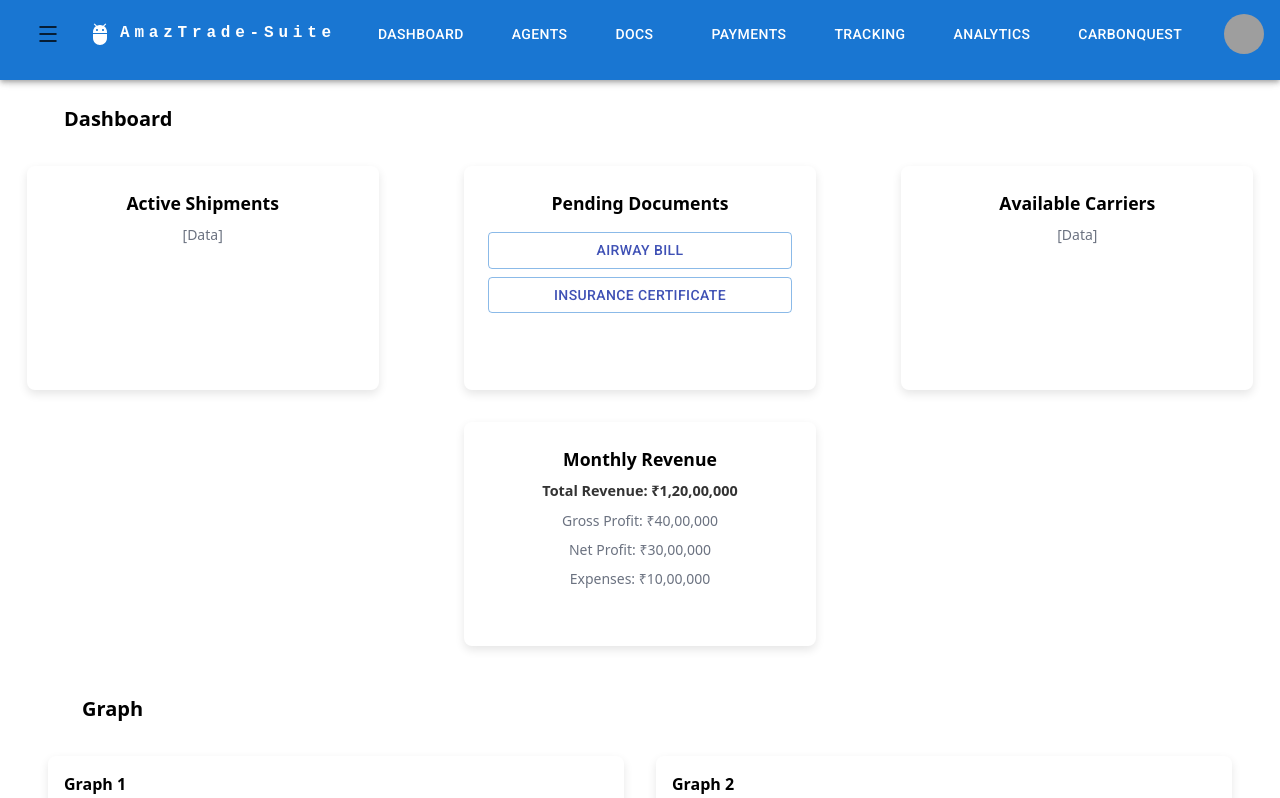
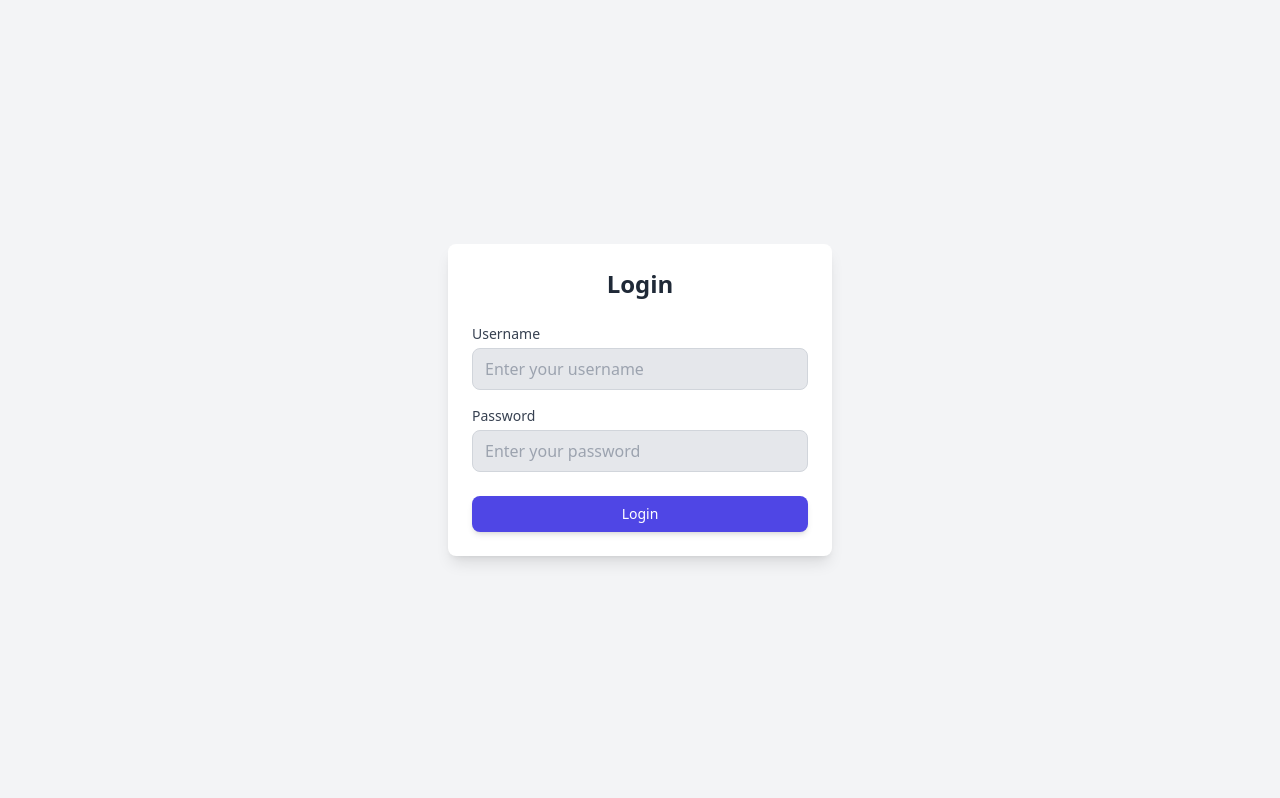
Before and after one commit to THUNDERBLD/Amazon_Hackathon, a React (Vite) app: page / in a window 1280 px wide. Shown: the top 798 px of the page. Built offline with nearby package versions, Linux system fonts and the light colour scheme; grey boxes are pictures that could not be loaded.

Commit message:
loginpage

```diff
--- a/src/App.jsx
+++ b/src/App.jsx
@@ -8,6 +8,7 @@ import Payments from './pages/Payments.jsx';
 import Tracking from './pages/Tracking.jsx';
 import Agents from './pages/Agents.jsx';
 import CarbonQuest from './pages/CarbonQuest.jsx';
+import LoginPage from './pages/LoginPage.jsx';
 
 const pageVariants = {
   initial: { x: '100%', opacity: 0 },
@@ -22,7 +23,7 @@ function AnimatedRoutes() {
     <AnimatePresence mode="wait">
       <Routes location={location} key={location.pathname}>
         <Route
-          path="/"
+          path="/dashboard"
           element={
             <motion.div
               initial="initial"
@@ -35,6 +36,20 @@ function AnimatedRoutes() {
               <Dashboard />
 
               </div>
+            </motion.div>
+          }
+        />
+        <Route
+          path="/"
+          element={
+            <motion.div
+              initial="initial"
+              animate="animate"
+              exit="exit"
+              variants={pageVariants}
+              transition={{ duration: 0.5 }}
+            >
+              <LoginPage />
             </motion.div>
           }
         />
--- a/src/Components/ResponsiveAppBar.jsx
+++ b/src/Components/ResponsiveAppBar.jsx
@@ -130,7 +130,7 @@ function ResponsiveAppBar() {
                 <Button
                   className="mx-4"
                   component={Link}
-                  to={page === "Dashboard" ? "/" : `/${page.toLowerCase()}`}
+                  to={page === "Dashboard" ? "/dashboard" : `/${page.toLowerCase()}`}
                   sx={{ color: "black" }}
                 >
                   {page}
--- a/src/pages/Dashboard.jsx
+++ b/src/pages/Dashboard.jsx
@@ -280,6 +280,11 @@ function Dashboard() {
 </div>
 
 
+
+
+
+
+
       {/* Chatbot in the bottom-right corner */}
       <Chatbot />
     </>
--- /dev/null
+++ b/src/pages/LoginPage.jsx
@@ -0,0 +1,62 @@
+import React, { useState } from "react";
+import { useNavigate } from "react-router-dom";
+
+function LoginPage() {
+  const [username, setUsername] = useState("");
+  const [password, setPassword] = useState("");
+  const [error, setError] = useState(""); // Track error messages
+  const navigate = useNavigate();
+
+  const handleLogin = () => {
+    // Simulate a login API call
+    if (username === "user" && password === "password123") {
+      setError(""); // Clear error if login is successful
+      navigate("/dashboard"); // Redirect to the dashboard
+    } else {
+      setError("Invalid username or password. Please try again."); // Set error message
+    }
+  };
+
+  return (
+    <div className="flex items-center justify-center min-h-screen bg-gray-100">
+      <div className="w-full max-w-sm p-6 bg-white rounded-lg shadow-lg">
+        <h1 className="text-2xl font-semibold text-center text-gray-800">Login</h1>
+        <div className="mt-6">
+          <label className="block text-sm font-medium text-gray-700">
+            Username
+          </label>
+          <input
+            type="text"
+            value={username}
+            onChange={(e) => setUsername(e.target.value)}
+            className="w-full mt-1 px-3 py-2 text-gray-700 bg-gray-200 border border-gray-300 rounded-lg focus:outline-none focus:ring focus:ring-indigo-200"
+            placeholder="Enter your username"
+          />
+        </div>
+        <div className="mt-4">
+          <label className="block text-sm font-medium text-gray-700">
+            Password
+          </label>
+          <input
+            type="password"
+            value={password}
+            onChange={(e) => setPassword(e.target.value)}
+            className="w-full mt-1 px-3 py-2 text-gray-700 bg-gray-200 border border-gray-300 rounded-lg focus:outline-none focus:ring focus:ring-indigo-200"
+            placeholder="Enter your password"
+          />
+        </div>
+        {error && (
+          <p className="mt-4 text-sm text-red-600">{error}</p>
+        )}
+        <button
+          onClick={handleLogin}
+          className="w-full mt-6 py-2 bg-indigo-600 text-white text-sm font-medium rounded-lg shadow-md hover:bg-indigo-700 focus:outline-none focus:ring-2 focus:ring-indigo-400 focus:ring-offset-1"
+        >
+          Login
+        </button>
+      </div>
+    </div>
+  );
+}
+
+export default LoginPage;
```
